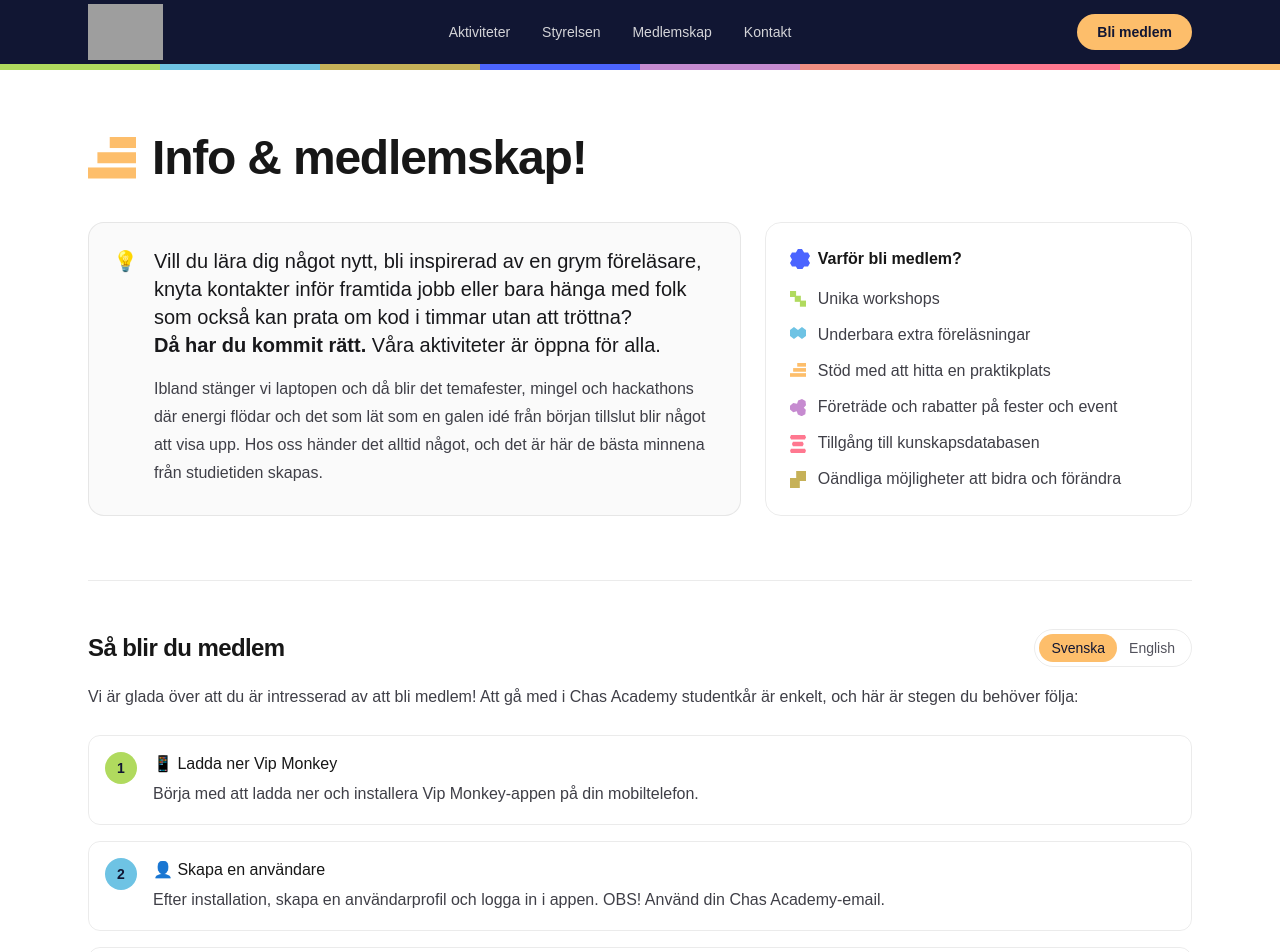
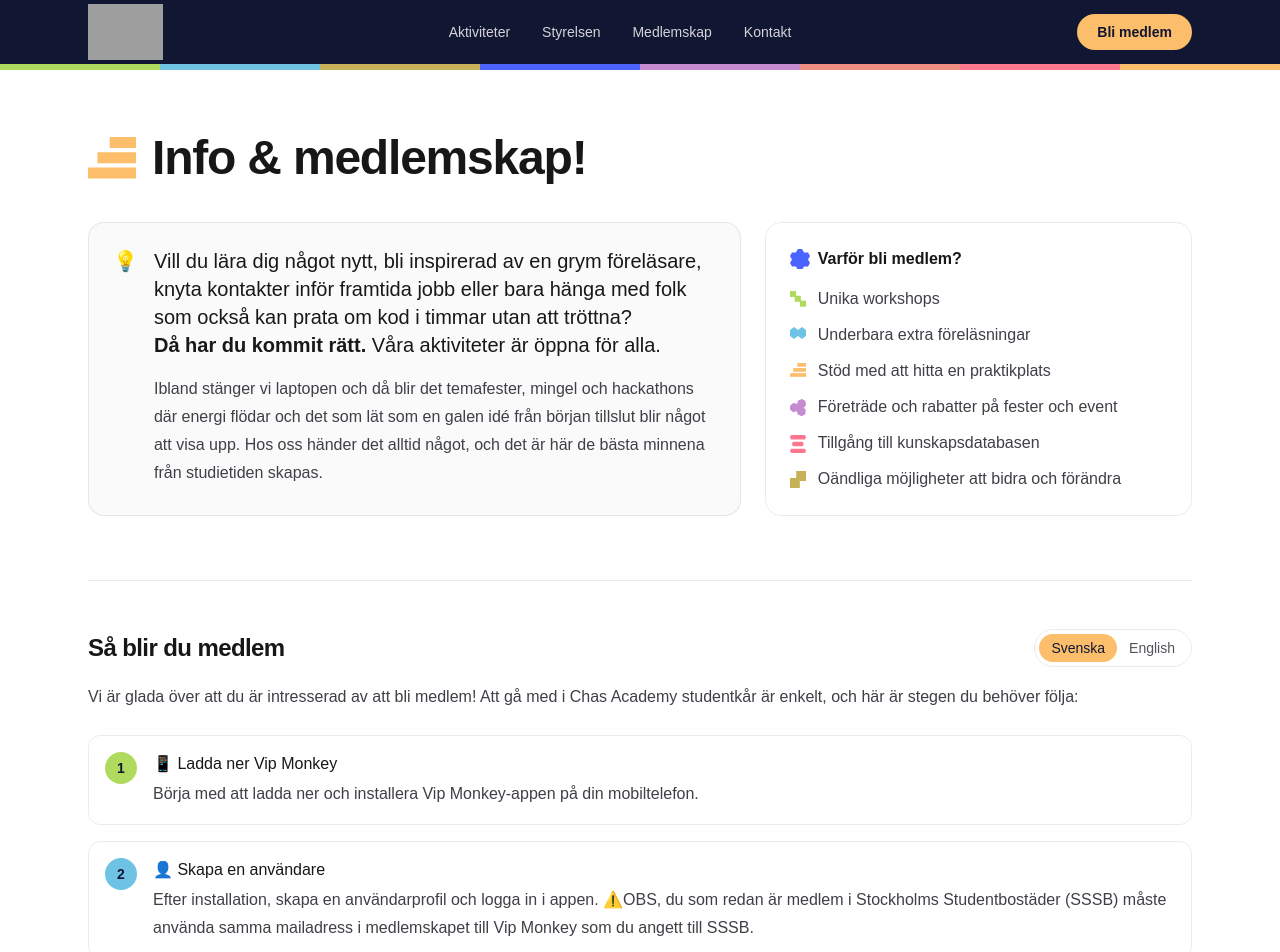
Before and after one commit to ImperialFiddlesticks/chas-karen, a Next.js app: page /medlemskap in a window 1280 px wide. Shown: the top 952 px of the page. Built offline with nearby package versions, Linux system fonts and the light colour scheme; grey boxes are pictures that could not be loaded.

Commit message:
changed text for membership registration

```diff
--- a/app/components/JoinSteps.tsx
+++ b/app/components/JoinSteps.tsx
@@ -22,7 +22,7 @@ const STEPS: Record<"sv" | "en", Step[]> = {
     {
       emoji: "👤",
       title: "Skapa en användare",
-      body: "Efter installation, skapa en användarprofil och logga in i appen. OBS! Använd din Chas Academy-email.",
+      body: "Efter installation, skapa en användarprofil och logga in i appen. ⚠️OBS, du som redan är medlem i Stockholms Studentbostäder (SSSB) måste använda samma mailadress i medlemskapet till Vip Monkey som du angett till SSSB.",
     },
     {
       emoji: "➕",
```
